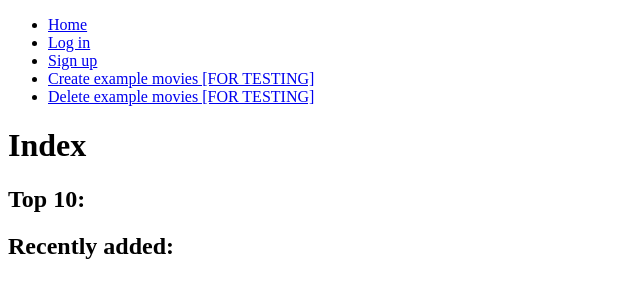
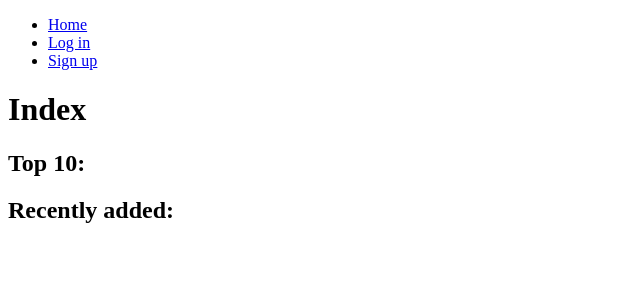
Before and after one commit to virhe/mockboxd, a Flask app: page / in a window 1280 px wide. Shown: the top 300 px of the page, without its empty margins (0-640 px from the left). Run offline with Flask 3, Linux system fonts and the light colour scheme; data that the repository does not hold is empty.

Commit message:
Remove testing links from base.html

```diff
--- a/src/website/templates/base.html
+++ b/src/website/templates/base.html
@@ -22,9 +22,6 @@
             {% if current_user.admin %}
                 <li><a href="{{ url_for('views.admin') }}">Admin panel</a></li>
             {% endif %}
-            <li><a href="{{ url_for('views.create_movies') }}">Create example movies [FOR TESTING]</a></li>
-            <li><a href="{{ url_for('views.delete_movies') }}">Delete example movies [FOR TESTING]</a></li>
-
         </ul>
     </nav>
 
```
